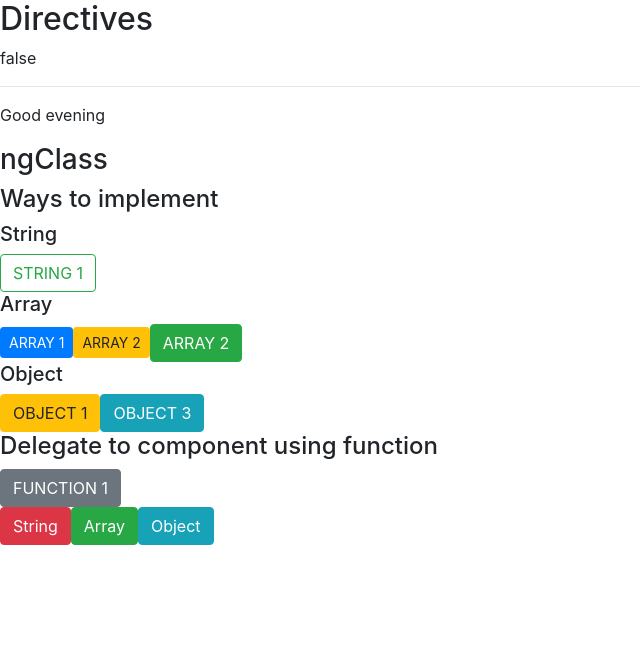
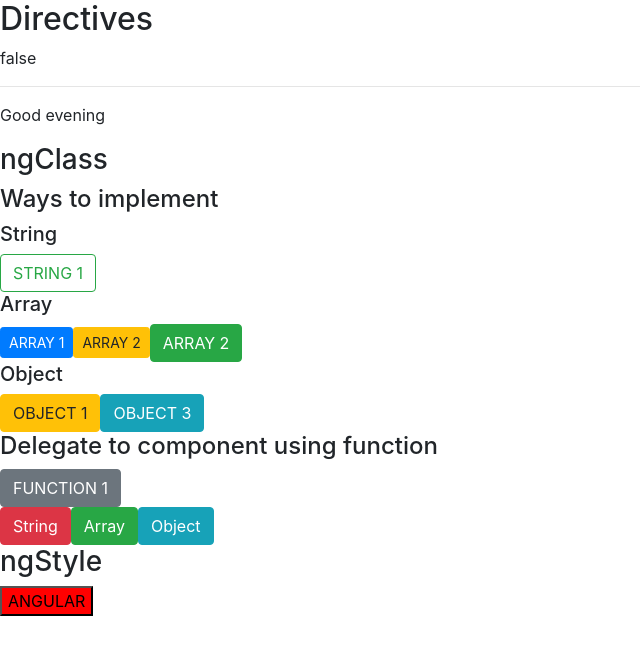
Before and after one commit to irfaanf/my-second-app, an Angular app: page / in a window 1280 px wide. Shown: the top 654 px of the page, without its empty margins (0-640 px from the left). Built offline with nearby package versions, Linux system fonts and the light colour scheme.

Commit message:
Added ngStyle example.

```diff
--- a/src/app/header/header.component.html
+++ b/src/app/header/header.component.html
@@ -54,3 +54,7 @@
 
 <!-- Note that binding to a field which does not exist in TS results in undefined. However according to hoisting, it shouldn't be undefined because it doesn't exist??? -->
 <!-- <button [class]="nonExistent">Huh?</button> -->
+
+
+<h3>ngStyle</h3>
+<button [ngStyle]="{background: 'red'}">ANGULAR</button>
```
